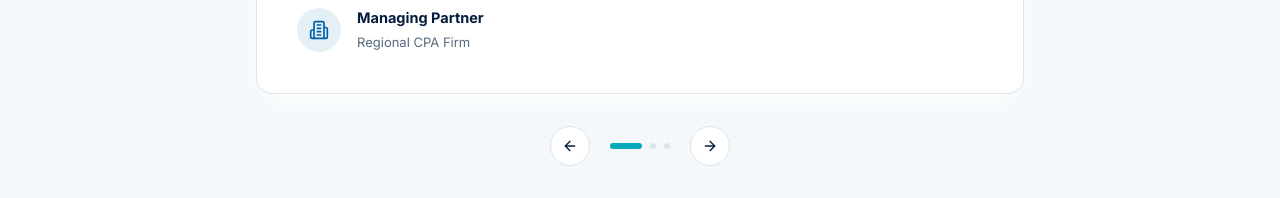
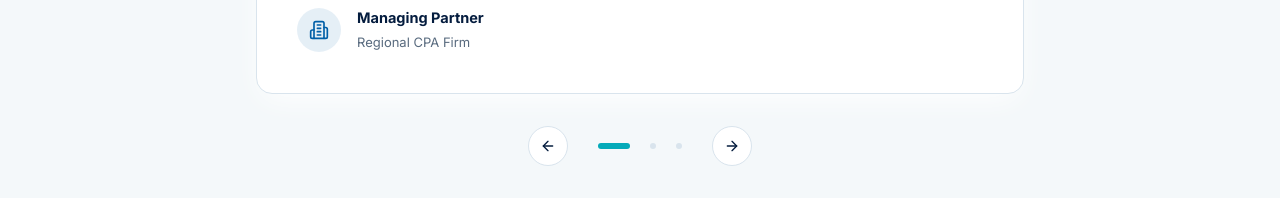
Before and after one commit to UncoreDigital/AdasGlobusPro, a Next.js app: page / in a window 1280 px wide. Shown: the part 9300-9498 px from the top of the page. Built offline with nearby package versions, Linux system fonts and the light colour scheme; no server answers; the database is empty.

Commit message:
Refactor Testimonials component for improved touch target accessibility and update motion viewport triggers for better scroll reveal performance

```diff
--- a/components/sections/Testimonials.tsx
+++ b/components/sections/Testimonials.tsx
@@ -146,7 +146,16 @@ export default function Testimonials() {
               <ArrowLeft className="h-4 w-4" />
             </button>
 
-            <div className="flex items-center gap-2" role="tablist" aria-label="Testimonials">
+            {/*
+              The hit area is the button; the dot is the span inside it.
+              Drawn as one element the inactive dots were 6x6 CSS px with an
+              8px gap — 14px apart centre to centre, which is a coin-flip to
+              hit with a thumb and under the 24px touch-target minimum. Padding
+              the button to 24px square and dropping the wrapper gap to zero
+              buys a real target without resizing the dot, so the control still
+              reads as a row of dots rather than a row of buttons.
+            */}
+            <div className="flex items-center" role="tablist" aria-label="Testimonials">
               {testimonials.map((t, i) => (
                 <button
                   key={t.role}
@@ -155,11 +164,15 @@ export default function Testimonials() {
                   aria-selected={i === index}
                   aria-label={`Testimonial ${i + 1}: ${t.role}`}
                   onClick={() => interact(() => go(i, i > index ? 1 : -1))}
-                  className={cn(
-                    "h-1.5 rounded-full transition-all duration-300",
-                    i === index ? "w-8 bg-accent" : "w-1.5 bg-slate-200 hover:bg-slate-400"
-                  )}
-                />
+                  className="group flex h-6 items-center justify-center px-[10px]"
+                >
+                  <span
+                    className={cn(
+                      "h-1.5 rounded-full transition-all duration-300",
+                      i === index ? "w-8 bg-accent" : "w-1.5 bg-slate-200 group-hover:bg-slate-400"
+                    )}
+                  />
+                </button>
               ))}
             </div>
 
--- a/lib/motion.ts
+++ b/lib/motion.ts
@@ -72,14 +72,24 @@ export const staggerFast: Variants = {
  * Standard viewport config for scroll-triggered reveals.
  *
  * `once` matters: re-animating on every scroll-back turns a long marketing page
- * into a flicker reel. `amount: 0.2` fires when a fifth of the element is in
- * view, which for a tall card means it starts moving as it enters rather than
- * after it has already been read.
+ * into a flicker reel.
+ *
+ * The trigger is a root margin rather than an `amount` fraction, because
+ * `amount` is a share of the *element's own area* and so becomes unreachable
+ * once the element grows taller than the viewport. That is not hypothetical:
+ * the team page's leadership group stacks five 3:4 portrait cards on mobile,
+ * which makes the container roughly 3,700px against a ~700px viewport — a peak
+ * intersection ratio of about 0.19, permanently short of a 0.2 threshold. The
+ * group never left `hidden`, and the cards rendered as page-height blank space.
+ *
+ * A negative bottom margin measures the viewport instead: the reveal fires when
+ * the element's top edge crosses 12% above the fold, which behaves the same for
+ * a short card and cannot be starved by a tall one.
  */
-export const viewport = { once: true, amount: 0.2 } as const;
+export const viewport = { once: true, margin: "0px 0px -12% 0px" } as const;
 
-/** Looser trigger for tall sections that would otherwise never reach 20%. */
-export const viewportTall = { once: true, amount: 0.08 } as const;
+/** Earlier trigger, for sections that should be settled before they are read. */
+export const viewportTall = { once: true, margin: "0px 0px -4% 0px" } as const;
 
 /** Card hover lift, shared by service, industry and post cards. */
 export const hoverLift = {
```
